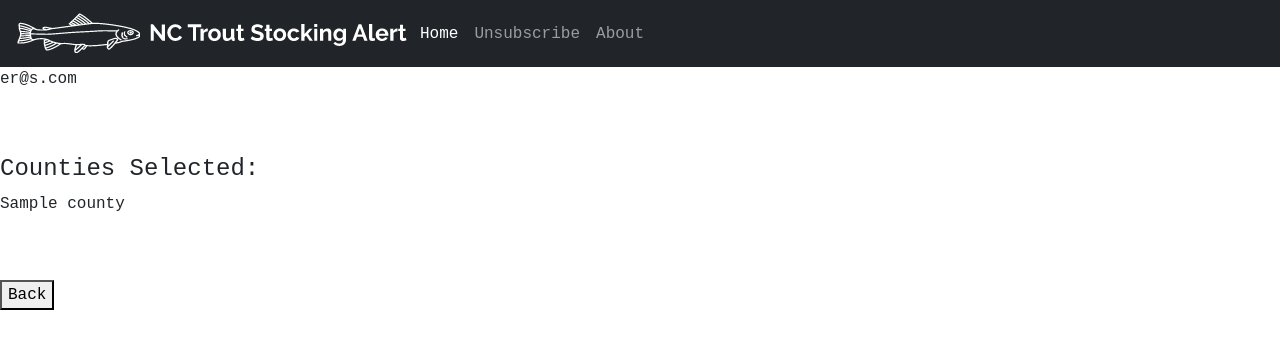
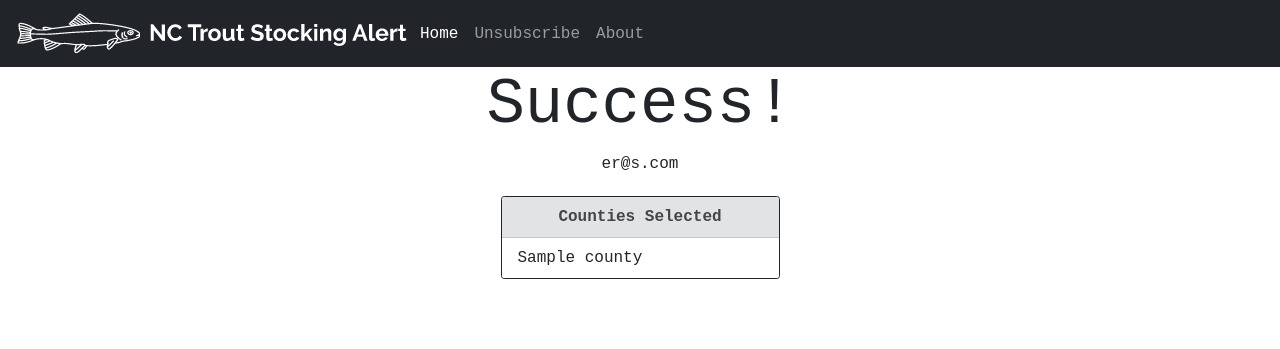
Before and after one commit to tsmit317/Flask-Stocking-Email, a Flask app: template troutstocking/templates/submitsuccess.html in a window 1280 px wide. Shown: the top 349 px of the page. Run offline with Flask 2, Linux system fonts and the light colour scheme; data comes from the database, SQL or seed files in the repository; the template is opened without the code that fills it: values that come from a table or form of the project are taken from there, most other values are stand-ins (such as "Sample title", 1, 10 or a date in 2020).

Commit message:
Worked on list layout

```diff
--- a/troutstocking/templates/submitsuccess.html
+++ b/troutstocking/templates/submitsuccess.html
@@ -3,16 +3,22 @@
 {% block head %}
 {% endblock head %}
 {% block body%}
-    <p>{{email_query.email}} {{message}}</p>
-    <br>
-    <br>
-    <h4>Counties Selected: </h4>
+<div class="container">
+    <h1 class="display-3 d-flex justify-content-center">Success!</h1>
+    <p class="mb-3 d-flex justify-content-center">{{email_query.email}} {{message}}</p>
 
-    {% for county in counties_confirmed%}
-        <p>{{county.county_name}}</p>
-    {%endfor%}
+    <div class="contianer d-flex justify-content-center">
 
-    <br>
-    <br>
-    <a class="back" type="button" href="{{ url_for('home') }}"><button>Back</button></a>
+        <ul class="list-group list-group-flush border border-dark rounded-1 mt-1  w-25">
+            <li class= "list-group-item list-group-item-secondary text-center"><strong>Counties Selected</strong></li>
+            {% for county in counties_confirmed%}
+                <li class="list-group-item">{{county.county_name}}</li>
+            {%endfor%}
+        </ul>
+    </div>
+
+</div>
+
+
+
 {% endblock body %}
```
